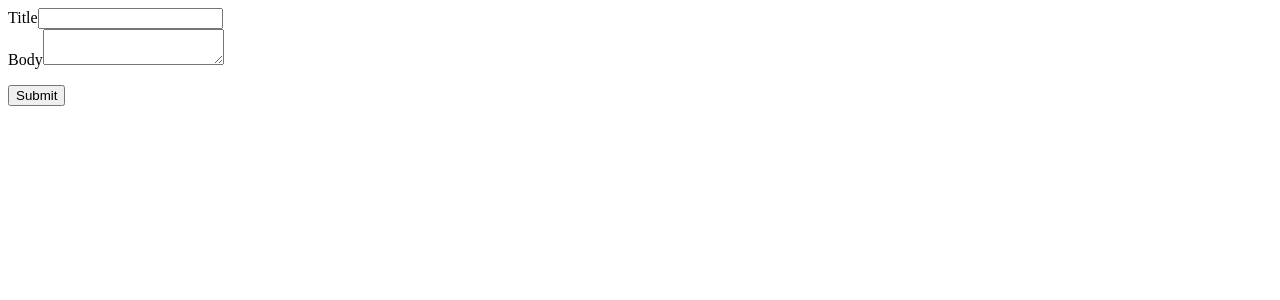
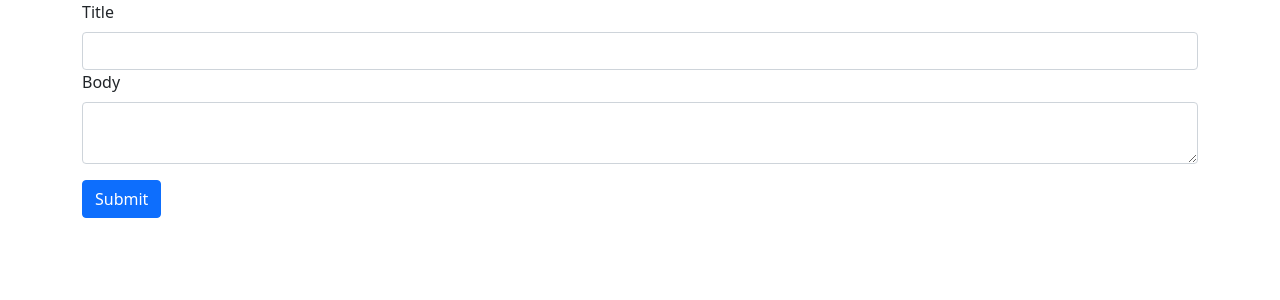
Before and after one commit to BytewaveMLP/wikibytes, a Next.js app in the folder frontend/: page /articles/new in a window 1280 px wide. Shown: the top 300 px of the page. Built offline with nearby package versions, Linux system fonts and the light colour scheme.

Commit message:
Add edit article button, throw Bootstrap at the problem

```diff
--- a/frontend/package.json
+++ b/frontend/package.json
@@ -11,9 +11,11 @@
   },
   "dependencies": {
     "@apollo/client": "^3.4.13",
+    "bootstrap": "^5.1.1",
     "graphql": "^15.6.0",
     "next": "11.1.2",
     "react": "17.0.2",
+    "react-bootstrap": "^2.0.0-rc.0",
     "react-dom": "17.0.2"
   },
   "devDependencies": {
--- a/frontend/pages/_app.tsx
+++ b/frontend/pages/_app.tsx
@@ -1,6 +1,7 @@
 import type { AppProps } from 'next/app'
 import { ApolloProvider } from '@apollo/client'
 import client from '../src/apollo-client';
+import 'bootstrap/dist/css/bootstrap.min.css';
 
 function MyApp({ Component, pageProps }: AppProps) {
   return (
--- /dev/null
+++ b/frontend/pages/_document.tsx
@@ -0,0 +1,25 @@
+import Document, { Html, Head, Main, NextScript, DocumentContext } from 'next/document';
+import { Container } from 'react-bootstrap';
+
+class AppDocument extends Document {
+  static async getInitialProps(ctx: DocumentContext) {
+    const initialProps = await Document.getInitialProps(ctx)
+    return { ...initialProps }
+  }
+
+  render() {
+    return (
+      <Html>
+        <Head />
+        <body>
+          <Container>
+            <Main />
+          </Container>
+          <NextScript />
+        </body>
+      </Html>
+    )
+  }
+}
+
+export default AppDocument
--- a/frontend/src/ArticleForm.tsx
+++ b/frontend/src/ArticleForm.tsx
@@ -1,5 +1,6 @@
 import gql from "graphql-tag";
 import { useEffect, useState } from "react";
+import { Form, Button } from "react-bootstrap";
 import { ArticleFormFragment } from "./graphql/types";
 
 export const ARTICLE_FORM_FRAGMENT = gql`
@@ -25,19 +26,19 @@ const ArticleForm: React.FC<ArticleFormProps> = ({ onSubmit, loading, errors, ..
   }, [props.title, props.body]);
 
   return (
-    <form onSubmit={(event) => {
+    <Form onSubmit={(event) => {
       event.preventDefault();
       onSubmit(title, body);
     }}>
-      <div>
-        <label htmlFor="title">Title</label>
-        <input type="text" id="title" name="title" value={title} onChange={(event) => setTitle(event.currentTarget.value)} disabled={loading} />
-      </div>
+      <Form.Group>
+        <Form.Label htmlFor="title">Title</Form.Label>
+        <Form.Control type="text" id="title" name="title" value={title} onChange={(event) => setTitle(event.currentTarget.value)} disabled={loading} />
+      </Form.Group>
 
-      <div>
-        <label htmlFor="body">Body</label>
-        <textarea id="body" name="body" value={body} onChange={(event) => setBody(event.currentTarget.value)} disabled={loading} />
-      </div>
+      <Form.Group>
+        <Form.Label htmlFor="body">Body</Form.Label>
+        <Form.Control as="textarea" id="body" name="body" value={body} onChange={(event) => setBody(event.currentTarget.value)} disabled={loading} />
+      </Form.Group>
 
       <ul>
         {errors?.map((error) => (
@@ -45,8 +46,8 @@ const ArticleForm: React.FC<ArticleFormProps> = ({ onSubmit, loading, errors, ..
         ))}
       </ul>
 
-      <button type="submit" disabled={loading}>Submit</button>
-    </form>
+      <Button type="submit" disabled={loading}>Submit</Button>
+    </Form>
   );
 };
 
```
Also changed, not shown: frontend/pages/articles/[id].tsx (+10 -4 lines), 1 other file (tests, documents, lock files or other folders).
